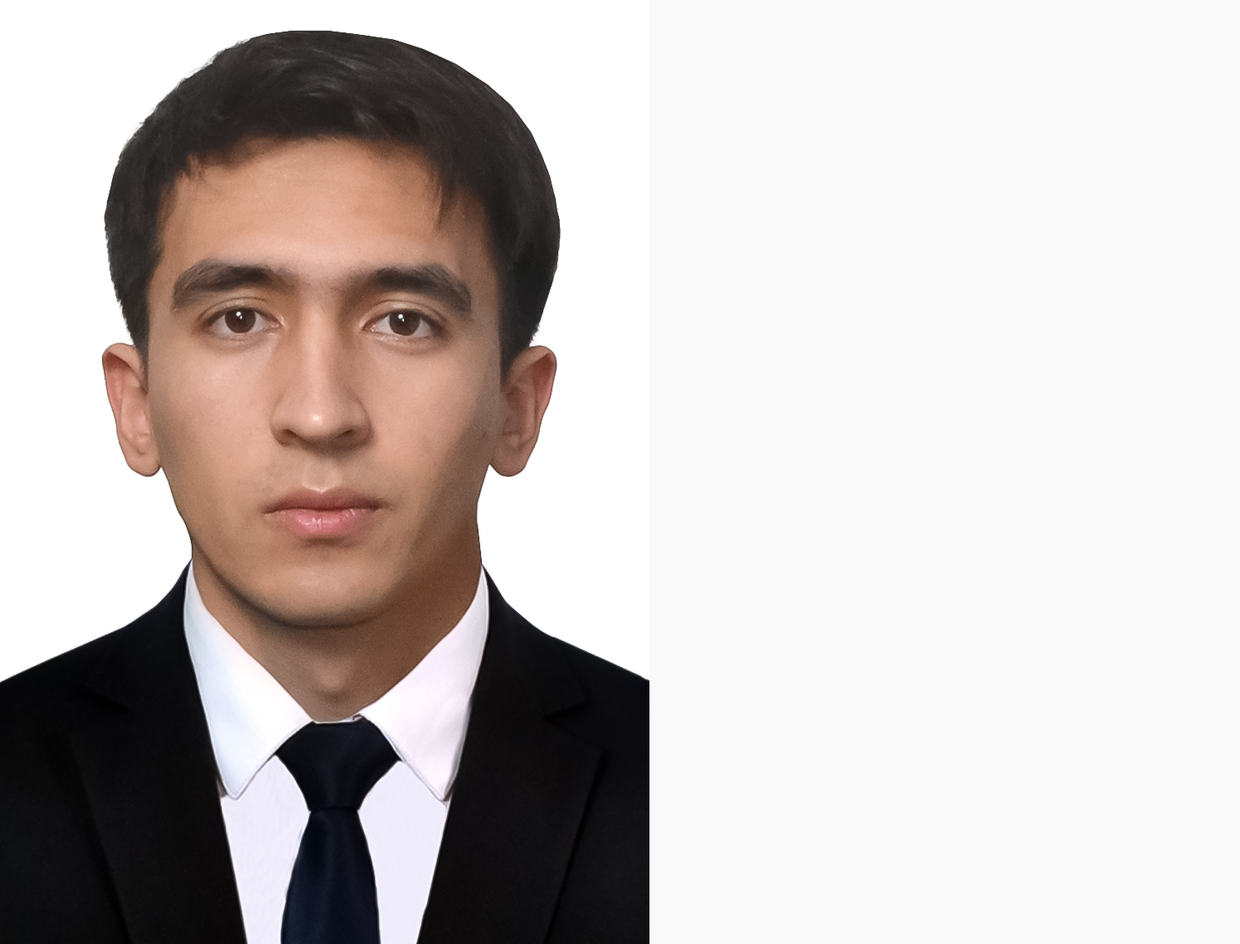
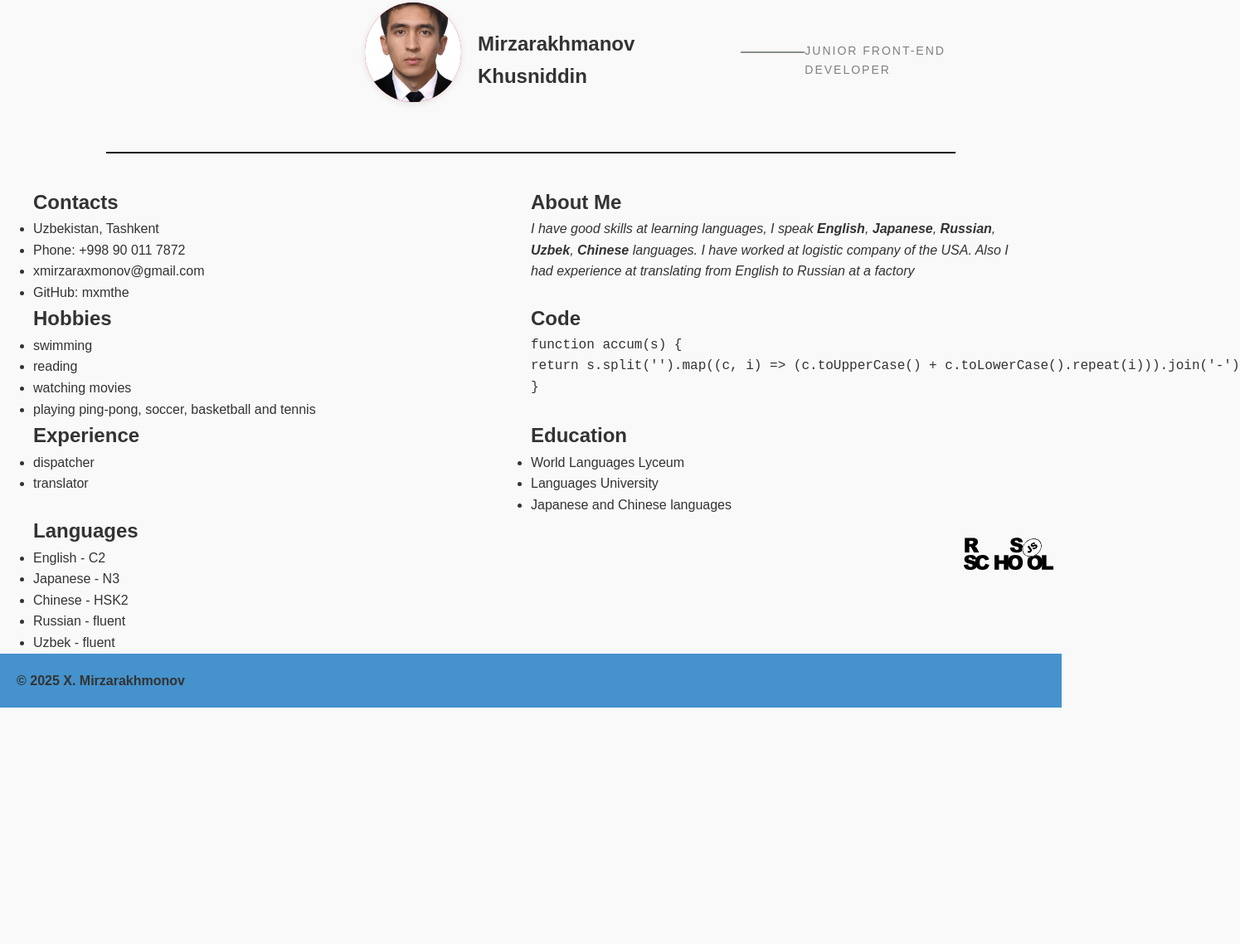
Before and after one commit to mxmthe/rsschool-cv, a plain HTML site: page index.html in a window 1280 px wide. Shown: the part 103-1241 px from the top of the page at 83% size, 1495 px wide, since content can reach past the window. After the commit the page ends 956 px from the top, so only its background shows below. Drawn offline with Linux system fonts and the light colour scheme.

Commit message:
feat: add a logo to html file

```diff
--- a/index.html
+++ b/index.html
@@ -17,17 +17,81 @@
     <div class="header-item">Languages</div>
   </header>
   <nav class="photo">
-    <img src="my-photo.jpg" alt="my photo" />
+    <img src="my-photo.jpg" alt="my photo" class="profile-photo" />
+    <div class="profile-name">Mirzarakhmanov Khusniddin</div>
+    <div class="underline"></div>
+    <p class="position">Junior front-end developer</p>
   </nav>
-  <div>
 
-  </div>
-  <div>
+  <hr class="full-line">
+  <main class="main-container">
+    <section class="section" id="Contacts">
+      <h2 class="section-title">Contacts</h2>
+      <ul>
+        <li>Uzbekistan, Tashkent</li>
+        <li>Phone: +998 90 011 7872</li>
+        <li>xmirzaraxmonov@gmail.com</li>
+        <li>GitHub: mxmthe</li>
+      </ul>
+    </section>
 
-  </div>
-  <div>
-
-  </div>
+    <section class="section" id="About-me">
+      <h2 class="section-title">About Me</h2>
+      <p>
+        <i>I have good skills at learning languages, I speak <b>English</b>, <b>Japanese</b>, <b>Russian</b>, <b>Uzbek</b>, <b>Chinese</b> languages. I have worked at logistic company of the USA. Also I had experience at translating from English to Russian at a factory</i>
+      </p>
+    </section>
+    <section class="section" id="Hobbies">
+      <h2 class="section-title">Hobbies</h2>
+      <ul>
+        <li>swimming</li>
+        <li>reading</li>
+        <li>watching movies</li>
+        <li>playing ping-pong, soccer, basketball and tennis</li>
+      </ul>
+    </section>
+    <section class="section" id="Code">
+      <h2 class="section-title">Code</h2>
+      <pre>
+function accum(s) {
+return s.split('').map((c, i) => (c.toUpperCase() + c.toLowerCase().repeat(i))).join('-')
+}
+      </pre>
+    </section>
+    <section class="section" id="Experience">
+      <h2 class="section-title">Experience</h2>
+      <ul>
+        <li>dispatcher</li>
+        <li>translator</li>
+      </ul>
+      </section>
+      <section class="section" id="Education">
+        <h2 class="section-title">Education</h2>
+        <ul>
+          <li>World Languages Lyceum</li>
+          <li>Languages University</li>
+          <li>Japanese and Chinese languages</li>
+        </ul>
+      </section>
+      <section class="section" id="Languages">
+        <h2 class="section-title">Languages</h2>
+        <ul>
+          <li>English - C2</li>
+          <li>Japanese - N3</li>
+          <li>Chinese - HSK2</li>
+          <li>Russian - fluent</li>
+          <li>Uzbek - fluent</li>
+        </ul>
+    </section>
+  </main>
+  <footer class="footer">
+    <div class="footer-content">
+      <a href="https://github.com/mxmthe" target="_blank" class="footer-link">© 2025 X. Mirzarakhmonov</a>
+    </div>
+  </footer>
+  <a href="https://rs.school/" target="_blank">
+  <img src="rs-school-logo.svg" class="rs-logo" alt="RS School logo">
+</a>
 
 </body>
 
--- a/style.css
+++ b/style.css
@@ -27,3 +27,98 @@ body {
   color: #fff;
   cursor: pointer;
 }
+.photo {
+  display: flex;
+  align-items: center;
+  margin: 40px;
+  justify-content: center;
+}
+.profile-photo {
+  width: 120px;
+  height: 120px;
+  border-radius: 50%;
+  object-fit: cover;
+  margin-bottom: 20px;
+  display: block;
+  margin-left: 400px;
+  margin-right: 20px;
+  box-shadow: 0 2px 8px rgba(0,0,0,0.1);
+  background-color: red;
+}
+.profile-name {
+  font-size: 24px;
+  font-weight: 600;
+  margin: 0;
+}
+.underline {
+  width: 80px;
+  height: 2px;
+  background-color: #889188;
+  margin: 0 auto 20px auto;
+}
+.position {
+  font-size: 14px;
+  letter-spacing: 2px;
+  color: #7f7f7f;
+  font-weight: 400;
+  text-transform: uppercase;
+}
+.full-line {
+  border: none;
+  height: 2px;
+  width: 80%;
+  background-color: #110e0e;
+  margin: 40px auto;
+}
+.main-container {
+  display: flex;
+  flex-wrap: wrap;
+}
+@media (max-width: 768px) {
+  .container {
+    flex-direction: column;
+  }
+}
+.section {
+  width: 50%;
+}
+#Contacts {
+  padding-left: 40px;
+}
+#Hobbies {
+  padding-left: 40px;
+}
+#Experience {
+  padding-left: 40px;
+}
+#Languages {
+  padding-left: 40px;
+}
+#About-me {
+  padding-right: 40px;
+}
+.footer {
+  display: flex;
+  justify-content: flex-start;
+  background-color: #4592cd;
+  padding: 20px;
+}
+.footer-content {
+  display: flex;
+  justify-content: center;
+  align-items: center;
+  gap: 20px;
+  flex-wrap: wrap;
+}
+.footer-link {
+  color: #333;
+  text-decoration: none;
+  font-weight: bold;
+}
+.rs-logo {
+  position: fixed;
+  right: 10px;
+  bottom: 10px;
+  height: 40px;
+  z-index: 9999;
+}
```
Also changed, not shown: rs-school-logo.svg (added).
